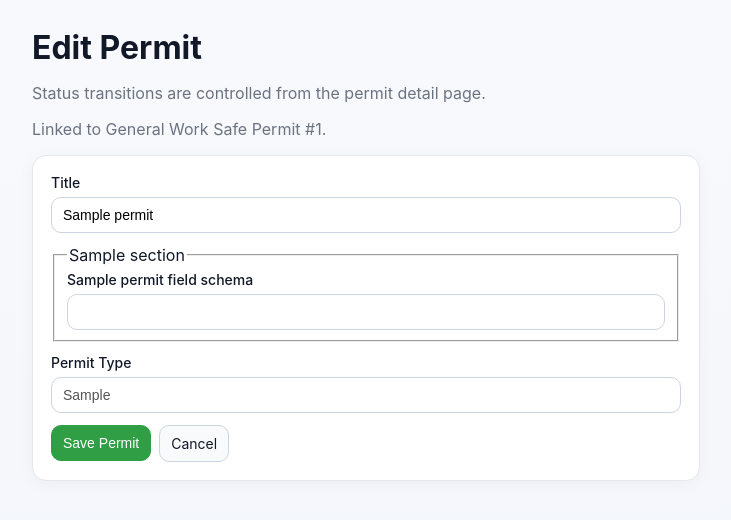
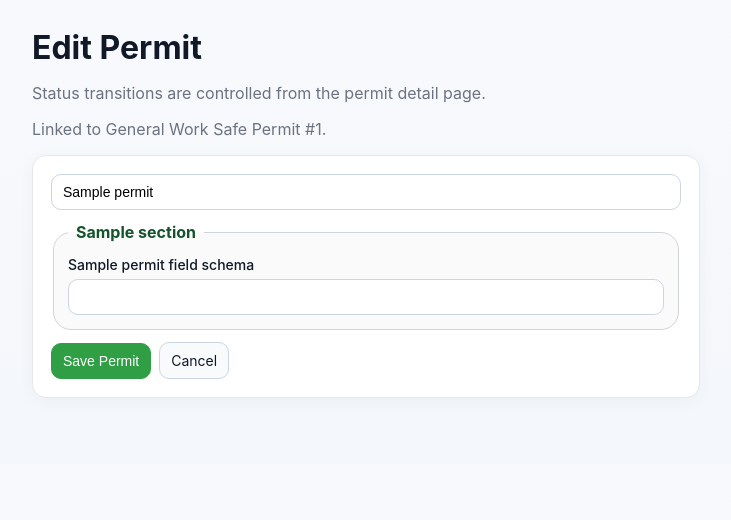
Before and after one commit to HAL001BOT/work-permits-mvp, a Node server app: template views/permit-form.ejs in a window 1280 px wide. Shown: the top 520 px of the page, without its empty margins (274-1005 px from the left). Run offline with Node 20, Linux system fonts and the light colour scheme; the template is opened without the code that fills it: most values are stand-ins (such as "Sample title", 1, 10 or a date in 2020); some libraries are stand-ins or nearby versions.

Commit message:
ui: polish form layout, section styling, and simplify dashboard columns

```diff
--- a/public/css/style.css
+++ b/public/css/style.css
@@ -172,6 +172,19 @@ pre {
 }
 .audit-change-table th { background: #f0fdf4; }
 
+fieldset {
+  border: 1px solid #d1d5db;
+  border-radius: 18px;
+  padding: 14px;
+  background: #fafafa;
+}
+
+legend {
+  color: #14532d;
+  font-weight: 700;
+  padding: 0 8px;
+}
+
 @media (max-width: 700px) {
   .detail-list div { grid-template-columns: 1fr; gap: 4px; }
 }
--- a/server.js
+++ b/server.js
@@ -78,7 +78,6 @@ const PERMIT_FIELD_SCHEMAS = {
     { key: 'work_order_number', label: 'Work Order Number', type: 'text', section: 'General Information' },
     { key: 'project_number', label: 'Project Number (if applicable)', type: 'text', section: 'General Information' },
 
-    { key: 'other_permits_needed', label: 'Other permits needed', type: 'textarea', section: 'Section 1 – Additional Work Permits' },
     { key: 'confirm_no_other_permits', label: 'I confirm no other permits are needed', type: 'checkbox', section: 'Section 1 – Additional Work Permits' },
 
     { key: 'scope_of_work', label: 'Describe the work to be completed', type: 'textarea', section: 'Section 2a – Work Description' },
--- a/views/permit-form.ejs
+++ b/views/permit-form.ejs
@@ -29,9 +29,7 @@
     %>
 
     <form method="post" action="<%= action %>" class="card form-stack">
-      <label>Title
       <input name="title" value="<%= currentType === 'general_work_safe' ? 'General safe work permit' : (permit?.title || '') %>" readonly />
-      </label>
 
       <% if (permitFieldSchema?.length) {
            const grouped = permitFieldSchema.reduce((acc, f) => {
@@ -46,6 +44,7 @@
             <legend><%= sectionName %></legend>
             <div class="form-stack">
               <% fields.forEach(f => { %>
+                <% if (!(sectionName === 'Section 1 – Additional Work Permits' && f.key === 'confirm_no_other_permits')) { %>
                   <label>
                     <%= f.label %>
                     <% if (f.type === 'textarea') { %>
@@ -67,6 +66,7 @@
                       <input type="<%= f.type === 'date' ? 'date' : (f.type === 'time' ? 'time' : 'text') %>" name="pf__<%= f.key %>" value="<%= fieldValues[f.key] || '' %>" <%= f.readOnly ? 'readonly' : '' %> />
                     <% } %>
                   </label>
+                <% } %>
 
                 <% if (sectionName === 'General Information' && f.key === 'start_date') { %>
                   <label>Permit End Date
@@ -90,15 +90,15 @@
                     <span><%= permitTypeLabels[type] %></span>
                   </label>
                 <% }) %>
+                <label class="row gap" style="align-items:center;">
+                  <input type="checkbox" name="pf__confirm_no_other_permits" value="1" <%= Number(fieldValues.confirm_no_other_permits) ? 'checked' : '' %> />
+                  <span>I confirm no other permits are needed</span>
+                </label>
               <% } %>
             </div>
           </fieldset>
         <% }) %>
       <% } %>
-
-      <label>Permit Type
-        <input value="<%= permitTypeLabels[currentType] || currentType %>" disabled />
-      </label>
 
       <div class="row gap wrap">
         <button type="submit" class="button primary">Save Permit</button>
--- a/views/permits.ejs
+++ b/views/permits.ejs
@@ -57,7 +57,7 @@
     <section class="table-card card">
       <div class="table-wrap">
         <table>
-          <thead><tr><th>ID</th><th>Title</th><th>Type</th><th>Site</th><th>Status</th><th>Revision</th><th>Permit Date</th><th>Updated</th><th>By</th><th>Actions</th></tr></thead>
+          <thead><tr><th>ID</th><th>Title</th><th>Type</th><th>Site</th><th>Status</th><th>Permit Date</th><th>Updated</th><th>By</th><th>Actions</th></tr></thead>
           <tbody>
             <% permits.forEach(p => { %>
               <tr>
@@ -66,7 +66,6 @@
                 <td><%= (p.permit_type === 'general_work_safe' ? 'GSWP' : (p.permit_type || '')) %><% if (p.parent_permit_id) { %> (Parent <%= p.parent_permit_id %>)<% } %></td>
                 <td><%= p.site %></td>
                 <td><span class="status-pill status-<%= p.status %>"><%= p.status %></span></td>
-                <td><%= p.revision %></td>
                 <td><%= p.permit_date %></td>
                 <td><%= p.updated_at %></td>
                 <td><%= p.updated_by_name %></td>
@@ -82,7 +81,7 @@
                 </td>
               </tr>
             <% }) %>
-            <% if (!permits.length) { %><tr><td colspan="10" class="muted">No permits found.</td></tr><% } %>
+            <% if (!permits.length) { %><tr><td colspan="9" class="muted">No permits found.</td></tr><% } %>
           </tbody>
         </table>
       </div>
```
Lines whose indentation alone changed are shown as unchanged.
